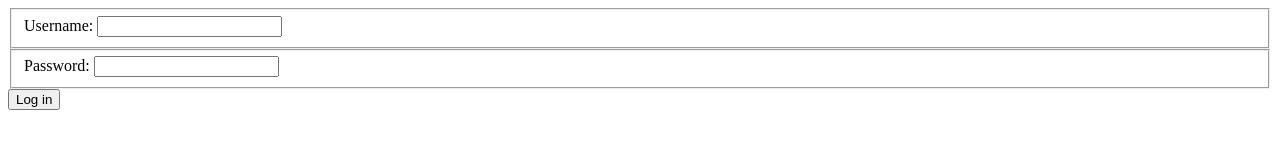
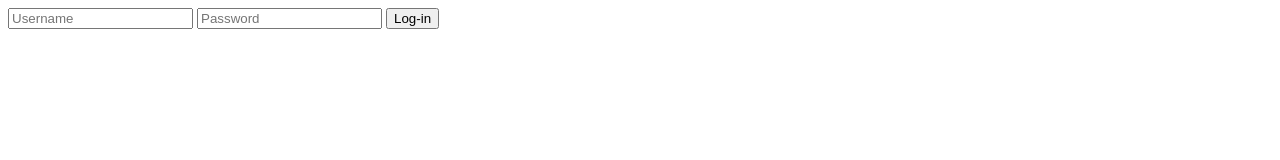
Before and after one commit to aslaterm32/lap-2-end-to-end-project, a plain HTML site: page client/login.html in a window 1280 px wide. Drawn offline with Linux system fonts and the light colour scheme.

Commit message:
edits to login form

```diff
--- a/client/login.html
+++ b/client/login.html
@@ -8,15 +8,9 @@
 </head>
 <body>
     <form id="login-form">
-        <fieldset>
-            <label for="username">Username:</label>
-            <input type="text" id="username" name="username">
-        </fieldset>
-        <fieldset>
-            <label for="password">Password:</label>
-            <input type="password" id="password" name="password">
-        </fieldset>
-        <input type="submit" value="Log in">
+        <input type="text" placeholder="Username" id="username" name="username">
+        <input type="text" placeholder="Password" id="password" name="password">
+        <input type="submit" value="Log-in" id="submit">
     </form>
 </body>
 </html>
```
